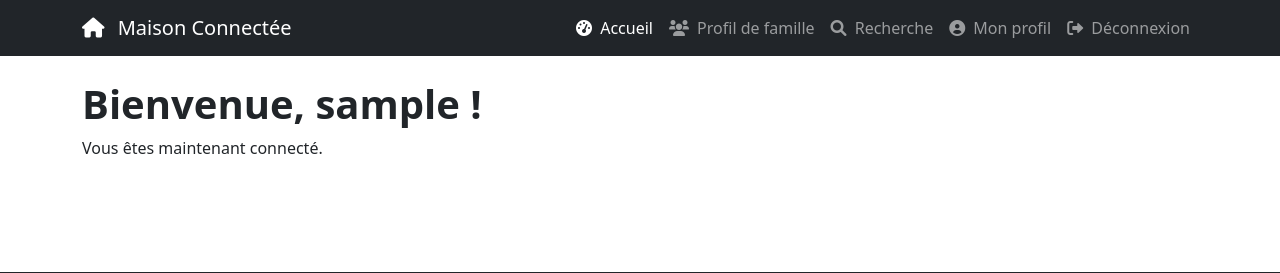
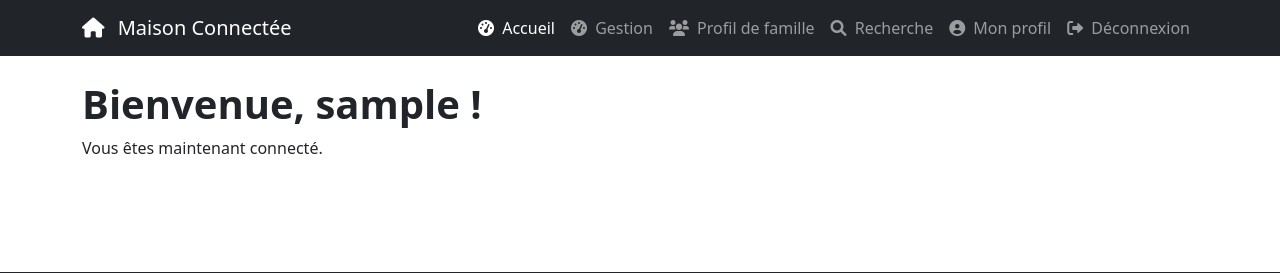
Before and after one commit to WeKup/SmartHome, a Flask app: page /connected/accueil in a window 1280 px wide. Shown: the top 273 px of the page. Run offline with Flask 3, Linux system fonts and the light colour scheme; the visitor is signed in with stand-in values (Sample User, id 1); data that the repository does not hold is empty.

Commit message:
Update LayoutCo.html

```diff
--- a/templates/LayoutCo.html
+++ b/templates/LayoutCo.html
@@ -31,6 +31,11 @@
                     <li class="nav-item">
                         <a class="nav-link {% if request.endpoint == 'connected.accueil' %}active{% endif %}" href="{{ url_for('connected.accueil') }}">
                             <i class="fas fa-tachometer-alt me-1"></i> Accueil
+                        </a>
+                    </li>
+                    <li class="nav-item">
+                        <a class="nav-link {% if request.endpoint == 'gestion.gestion' %}active{% endif %}" href="{{ url_for('gestion.gestion') }}">
+                            <i class="fas fa-tachometer-alt me-1"></i> Gestion
                         </a>
                     </li>
                     <li class="nav-item">
```
